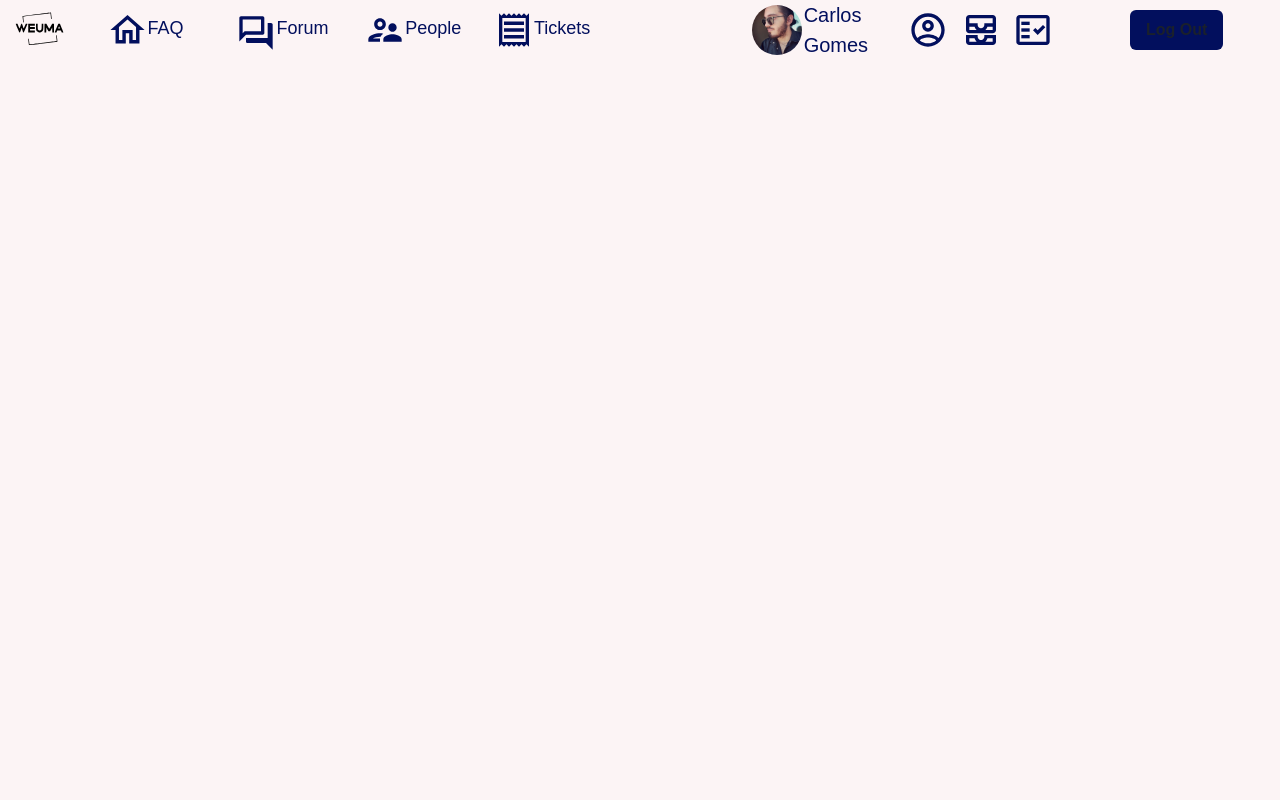
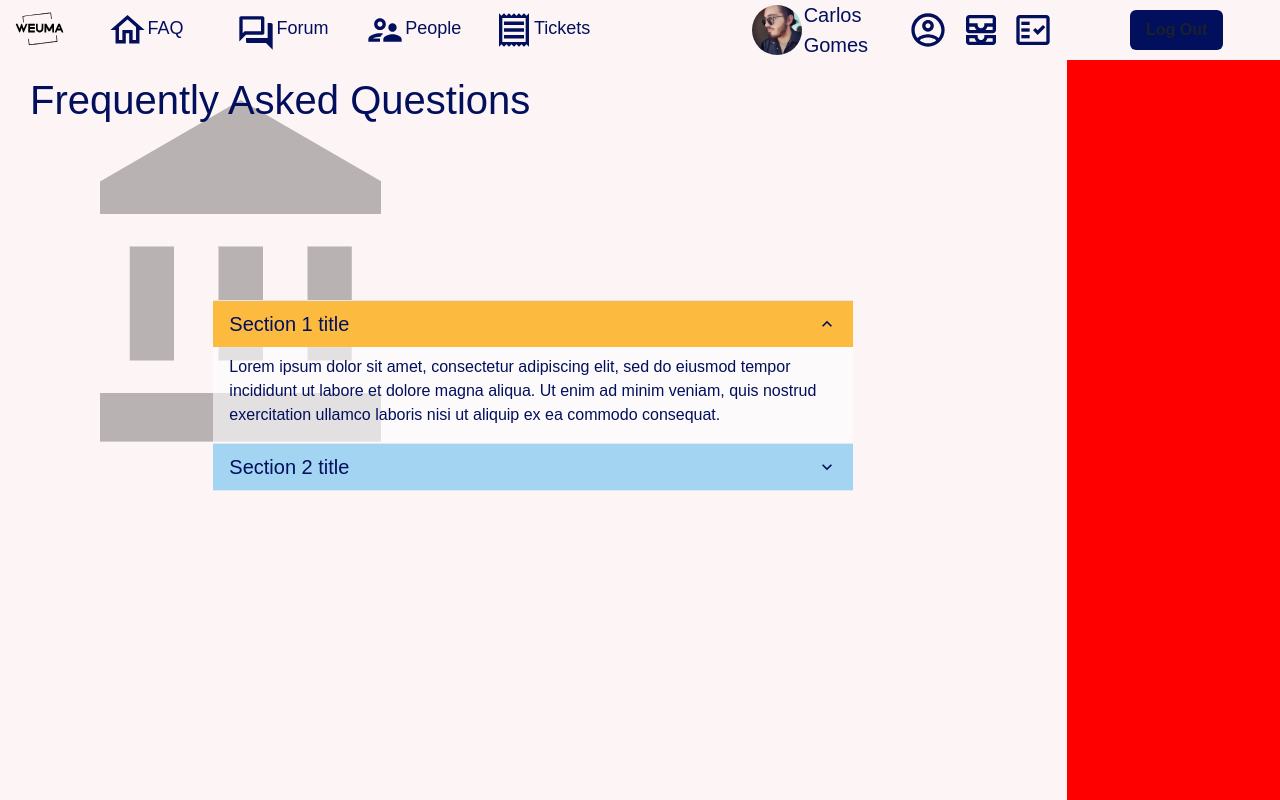
Before and after one commit to CarlosEGCH/weUMa, a React (Create React App) app in the folder weuma/frontend/: page /faq in a window 1280 px wide. Built offline with nearby package versions, Linux system fonts and the light colour scheme.

Commit message:
Dashboard and half of FAQ finished.

```diff
--- a/weuma/frontend/src/App.js
+++ b/weuma/frontend/src/App.js
@@ -1,12 +1,13 @@
 import './styles/App.css';
 import { BrowserRouter, Route, Routes } from "react-router-dom";
 import { Box, Container } from '@chakra-ui/react';
- import Menu from "./components/Navbar";
- import MobileMenu from "./components/MobileNavbar";
+import Menu from "./components/Navbar";
+import MobileMenu from "./components/MobileNavbar";
 
- import { useViewport } from './hooks/Responsive.js';
+import { useViewport } from './hooks/Responsive.js';
 
- import Dashboard from './components/Dashboard.js';
+import Dashboard from './components/Dashboard.js';
+import FAQ from './components/FAQ.js';
 
 function App() {
 
@@ -18,7 +19,7 @@ function App() {
       {width > 900 ? <Menu /> : <MobileMenu />}
         <Routes>
           <Route index path="/" element={<Dashboard />} />
-          <Route path="/tasks/new" element={"<h1>Hello2</h1>"} />
+          <Route path="/faq" element={<FAQ />} />
           <Route path="/tasks/:id/edit" element={"<h1>Hello3</h1>"} />
         </Routes>
     </BrowserRouter>
--- a/weuma/frontend/src/components/Dashboard.js
+++ b/weuma/frontend/src/components/Dashboard.js
@@ -1,22 +1,17 @@
-import { Grid, GridItem, Box, Center } from '@chakra-ui/react';
+import { Grid, GridItem, Text, Container, Box, Center, Button } from '@chakra-ui/react';
 import * as React from 'react';
+import phoneImage from '../assets/spline.png';
 
 
 export default function MainPage(){
 
     return (
-        <Grid h='100%' bg='red.500' templateColumns='repeat(8, 1fr)'>
-            <GridItem h='100%'>
-                Here goes the options
-            </GridItem>
-            <GridItem colStart={2} colSpan={6} h='100%' bg='cyan'>
-                <Center>
-                Here goes the chat
-                </Center>
-            </GridItem>
-            <GridItem h='100%'>
-                Here goes the admins
-            </GridItem>
-        </Grid>
+        <Box h='100%' overflow='hidden' backgroundImage={phoneImage} backgroundPosition={['-620px 0px', '-500px 100px', '200px 0px']}>
+            <Box width={['300px','450px','690px']} position='absolute' top={['10%','10%','20%']} color='brand.accent' left={['10%', '2%', '10%']} zIndex={3}>
+                <Text fontSize={['40px', '50px', '100px']}>Helpdesk for UMa Students</Text>
+                <Text fontSize={['15px', '20px', '40px']}>by students, for students</Text>
+            </Box>
+            <Button _hover={{backgroundColor: 'brand.extra'}} left={['12%', '5%', '11%']} bottom='100px' position='absolute' size='lg' fontSize='20px' bg='brand.accent' color='white'>Ask Something!</Button>
+        </Box>
     );
 }
--- /dev/null
+++ b/weuma/frontend/src/components/FAQ.js
@@ -0,0 +1,30 @@
+import { Text, Center, Grid, GridItem, Box } from '@chakra-ui/react';
+import * as React from 'react';
+
+import QList from './FAQList.js';
+import RightSideBar from './RightBar.js';
+
+import { useViewport } from '../hooks/Responsive.js';
+
+import faqImage from '../assets/faqBg.png';
+
+export default function FaqPage(){
+
+    const { width } = useViewport();
+
+    return(
+        <Grid h='100%' templateColumns='repeat(6, 1fr)'backgroundImage={faqImage} backgroundRepeat='no-repeat' backgroundPosition={['center center', '40px 80px', '100px 100px']}>
+            <Box position='absolute' top={['20px', '70px', '70px']} left={['18%', '20px', '30px']}>
+                <Text fontSize={['5vw', '35px', '40px']} color='brand.accent'>Frequently Asked Questions</Text>
+            </Box>
+            <GridItem h='100%' colStart={ width > 900 ? 2 : 1 } colEnd={ width > 900 ? 5 : 7 }>
+                <Center marginTop='300px'>
+                    <QList />
+                </Center>
+            </GridItem>
+            <GridItem colStart={6} bg='red' display={ width > 900 ? 'initial' : 'none' }>
+                <RightSideBar />
+            </GridItem>
+        </Grid>
+    );
+}
--- /dev/null
+++ b/weuma/frontend/src/components/FAQList.js
@@ -0,0 +1,53 @@
+import {
+  Box,
+  Accordion,
+  AccordionItem,
+  AccordionButton,
+  AccordionPanel,
+  AccordionIcon,
+} from '@chakra-ui/react'
+
+import * as React from 'react';
+
+export default function QuestionsList(){
+
+    return(
+        <Accordion defaultIndex={[0]} allowMultiple width='100%' color='brand.accent'>
+  <AccordionItem>
+    <h2>
+      <AccordionButton _hover={{bg: 'brand.extra'}} bg='brand.secondary' _expanded={{bg: 'brand.extra'}} >
+        <Box flex='1' textAlign='left' fontSize='20px'>
+          Section 1 title
+        </Box>
+        <AccordionIcon />
+      </AccordionButton>
+    </h2>
+    <AccordionPanel pb={4} backgroundColor='rgba(255, 255, 255, 0.6)'>
+      Lorem ipsum dolor sit amet, consectetur adipiscing elit, sed do eiusmod
+      tempor incididunt ut labore et dolore magna aliqua. Ut enim ad minim
+      veniam, quis nostrud exercitation ullamco laboris nisi ut aliquip ex ea
+      commodo consequat.
+    </AccordionPanel>
+  </AccordionItem>
+
+  <AccordionItem>
+    <h2>
+      <AccordionButton _hover={{bg: 'brand.extra'}} bg='brand.secondary' _expanded={{bg: 'brand.extra'}}>
+        <Box flex='1' textAlign='left' fontSize='20px'>
+          Section 2 title
+        </Box>
+        <AccordionIcon />
+      </AccordionButton>
+    </h2>
+    <AccordionPanel pb={4} backgroundColor='rgba(255, 255, 255, 0.6)'>
+      Lorem ipsum dolor sit amet, consectetur adipiscing elit, sed do eiusmod
+      tempor incididunt ut labore et dolore magna aliqua. Ut enim ad minim
+      veniam, quis nostrud exercitation ullamco laboris nisi ut aliquip ex ea
+      commodo consequat.
+    </AccordionPanel>
+  </AccordionItem>
+
+</Accordion>
+    );
+
+}
--- a/weuma/frontend/src/components/Navbar.js
+++ b/weuma/frontend/src/components/Navbar.js
@@ -26,7 +26,7 @@ return (
             <GridItem w='100%' h='100%' colSpan={6}>
                 <Grid templateColumns='repeat(5, 1fr)' gap={2} h='100%'>
                     <GridItem>
-                        <Link to="/">
+                        <Link to="/faq">
                             <Grid templateColumns='0.5fr 1fr'>
                                 <Image boxSize='50px' marginTop='5px' src={mainIcon} />
                                 <Text color='brand.accent' fontSize={['sm', 'md', 'lg']} marginTop='15px'>FAQ</Text>
@@ -34,7 +34,7 @@ return (
                         </Link>
                     </GridItem>
                     <GridItem>
-                        <Link to="/Forum">
+                        <Link to="/forum">
                             <Grid templateColumns='0.5fr 1fr'>
                                 <Image boxSize='50px' marginTop='8px' src={forumIcon} />
                                 <Text color='brand.accent' fontSize={['sm', 'md', 'lg']} marginTop='15px'>Forum</Text>
@@ -42,7 +42,7 @@ return (
                         </Link>
                     </GridItem>
                     <GridItem>
-                        <Link to="/">
+                        <Link to="/people">
                             <Grid templateColumns='0.5fr 1fr'>
                                 <Image boxSize='50px' marginTop='5px' src={peopleIcon} />
                                 <Text color='brand.accent' fontSize={['sm', 'md', 'lg']} marginTop='15px'>People</Text>
@@ -50,7 +50,7 @@ return (
                         </Link>
                     </GridItem>
                     <GridItem>
-                        <Link to="/">
+                        <Link to="/tickets">
                             <Grid templateColumns='0.5fr 1fr'>
                                 <Image boxSize='50px' marginTop='5px' src={ticketIcon} />
                                 <Text color='brand.accent' fontSize={['sm', 'md', 'lg']} marginTop='15px'>Tickets</Text>
--- /dev/null
+++ b/weuma/frontend/src/components/RightBar.js
@@ -0,0 +1,11 @@
+import { Box } from '@chakra-ui/react';
+import * as React from 'react';
+
+export default function RightSideBar(){
+
+    return(
+        <Box>
+            Right Side Bar
+        </Box>
+    );
+}
```
Also changed, not shown: weuma/frontend/src/assets/faqBg.png (added), weuma/frontend/src/assets/spline.png (added).
